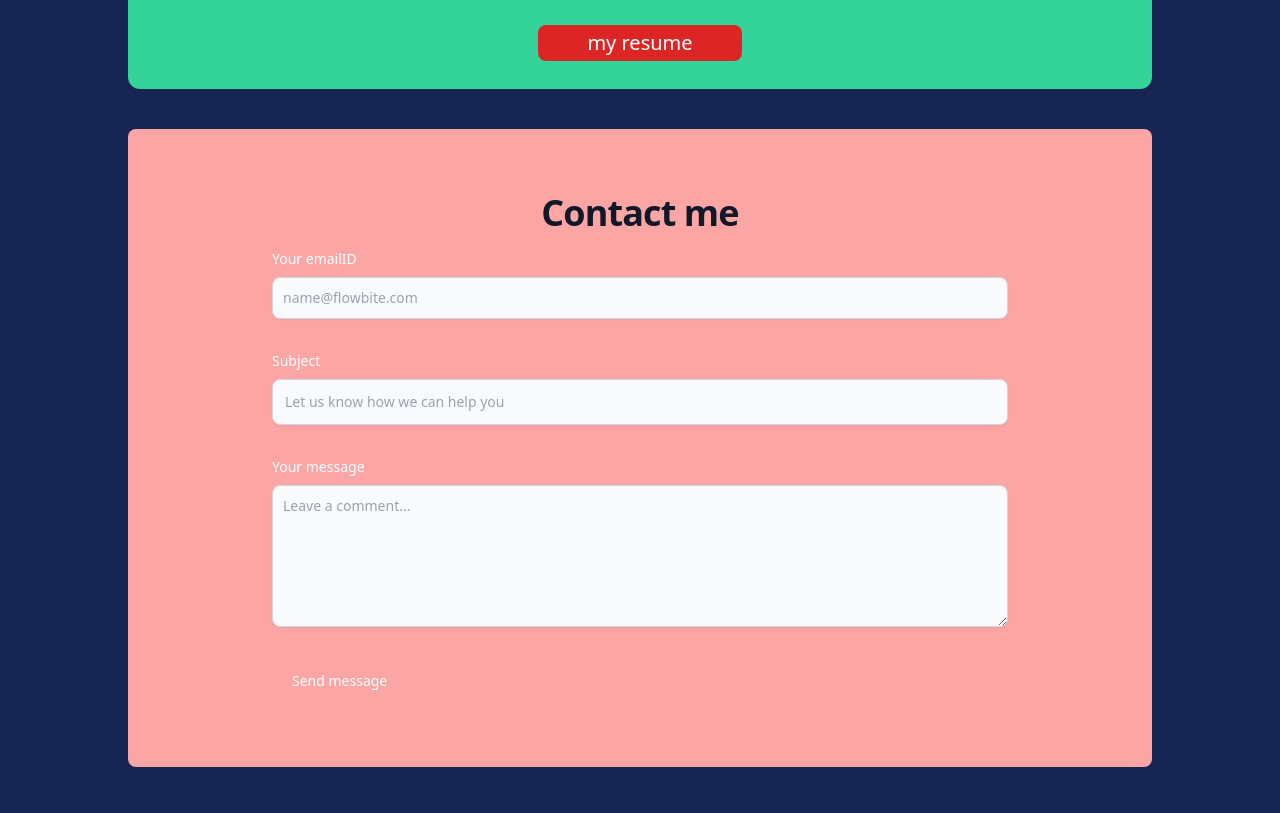
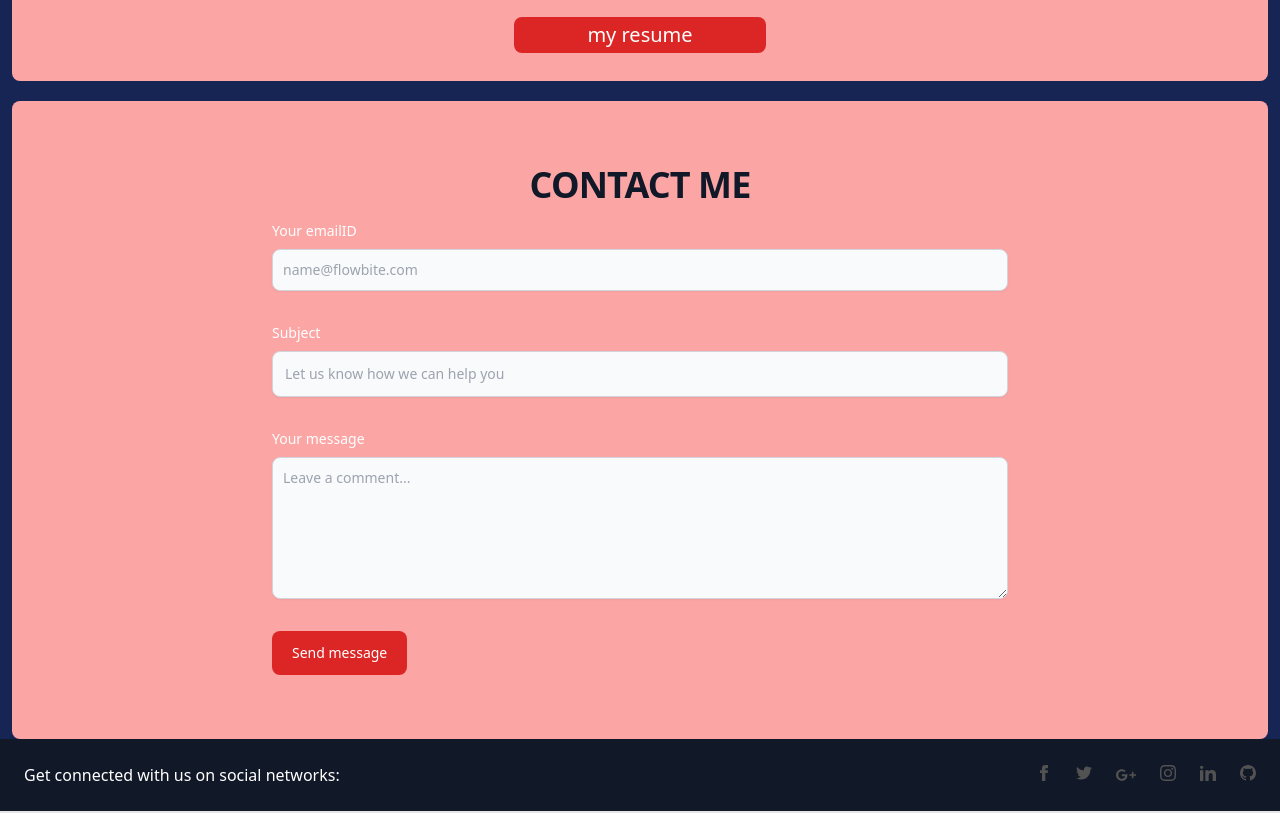
Before and after one commit to satyam0002/port3, a plain HTML site: page index.html in a window 1280 px wide. Shown: the part 1314-2127 px from the top of the page. Drawn offline with nearby package versions, Linux system fonts and the light colour scheme.

Commit message:
changes suggested

```diff
--- a/index.html
+++ b/index.html
@@ -12,23 +12,23 @@
 </head>
 <body class="bg-blue-950 text-white">
    <header class="bg-slate-800">
-    <div class="container flex flex-col md:flex-row justify-between items-center mx-auto px-8 md:px-14 lg:px-24 w-full">
-        <div class="text-lg font-bold">MY NAME</div>
+    <div class="container flex flex-col md:flex-row justify-between items-center mx-auto px-8 px-14 lg:px-24 w-full">
+        <div class="text-lg font-bold">JOHN</div>
         <div class=" flex flex-col md:flex-row sm:space-x-12 items-center">
             <a href="#ab" class="">ABOUT ME</a>
             <a href="#wo">PROJECT</a>
             <a href="#exp">EXPERIENCE</a>
             <a href="#co"><button class=" font-bold">Hire me</button></a>
         </div>
-        <div class="md:hidden">
+        <!-- <div class="md:hidden">
             <svg width="26" height="18" viewBox="0 0 26 18" fill="none" xmlns="http://www.w3.org/2000/svg"><path d="M13 17.5H0.25V14.6667H13V17.5ZM25.75 10.4167H0.25V7.58333H25.75V10.4167ZM25.75 3.33333H13V0.5H25.75V3.33333Z" fill="white"/></svg>
-        </div>
+        </div>  -->
     </div>
    </header>
    <!-- navbar -->
 
 
-   <div class="container flex md:flex-row flex-col justify-between items-center mx-auto  lg:px-24 w-full py-20" id='ab'>
+   <div class="container flex md:flex-row flex-col justify-between items-center mx-auto mx-8 lg:px-24 w-full py-20  px-10" id='ab'>
     <div class="md:w-3/5 flex flex-col justify-center text-xl">
       Lorem ipsum dolor sit amet consectetur adipisicing elit. Debitis eaque expedita labore repellat necessitatibus qui praesentium nobis, neque vitae nulla vel eius, asperiores adipisci et fuga numquam cumque sint voluptate Lorem ipsum dolor sit amet consectetur adipisicing elit. Illum hic pariatuSSSr voluptas reprehenderit similique repudiandae soluta est, quasi minus, a aut cumque distinctio sequi sit, vitae accusamus nam sed neque!
       <button class="my-12 bg-red-700 w-2/6 hover:scale-125 overflow-hidden">read about me </button>
@@ -40,7 +40,7 @@
   <!-- about -->
 
 
-  <div class=" mt-20 md:px-14 lg:px-24 w-full mx-auto" id='wo'>
+  <div class=" mt-20 px-10 md:px-14 lg:px-24 w-full mx-auto" id='wo'>
    <h1 class="text-4xl text-center "> project </h1>
 
    <div class="w-full mx-auto grid lg:grid-cols-4 md:grid-cols-2 gap-6 py-10">
@@ -86,7 +86,7 @@
 
 
 
- <div class="mx-auto bg-emerald-400 md:mx-32 rounded-xl flex flex-col justify-center items-center" id="exp">
+ <div class=" bg-red-300 2 rounded-lg mx-8 my-5 md:mx-3 flex flex-col justify-center items-center" id="exp">
     <div class="py-4">
         <h1 class="text-2xl text-center">MY EXPERIENCE</h1>
     </div>
@@ -104,9 +104,9 @@
 
 
 
-  <section class="bg-red-300 md:mx-32 rounded-lg my-10" id="co">
+  <section class="bg-red-300 2 rounded-lg mx-8 my-5 md:mx-3 mb-0" id="co">
     <div class="py-8 lg:py-16 px-4 mx-auto max-w-screen-md">
-        <h2 class="mb-4 text-4xl tracking-tight font-extrabold text-center text-gray-900 dark:text-white">Contact me</h2>
+        <h2 class="mb-4 text-4xl tracking-tight font-extrabold text-center text-gray-900 dark:text-white">CONTACT ME</h2>
         <!-- <p class="mb-8 lg:mb-16 font-light text-center text-gray-500 dark:text-gray-400 sm:text-xl">Got a technical issue? Want to send feedback about a beta feature? Need details about our Business plan? Let us know.</p> -->
         <form action="#" class="space-y-8">
             <div>
@@ -121,13 +121,88 @@
                 <label for="message" class="block mb-2 text-sm font-medium text-white">Your message</label>
                 <textarea id="message" rows="6" class="block p-2.5 w-full text-sm text-gray-900 bg-gray-50 rounded-lg shadow-sm border border-gray-300 focus:ring-primary-500 focus:border-primary-500 dark:bg-gray-700 dark:border-gray-600 dark:placeholder-gray-400 dark:text-white dark:focus:ring-primary-500 dark:focus:border-primary-500" placeholder="Leave a comment..."></textarea>
             </div>
-            <button type="submit" class="py-3 px-5 text-sm font-medium text-center text-white rounded-lg bg-primary-700 sm:w-fit hover:bg-primary-800 focus:ring-4 focus:outline-none focus:ring-primary-300 dark:bg-primary-600 dark:hover:bg-primary-700 dark:focus:ring-primary-800 bg-darkBlue hover:scale-125 overflow-hidden">Send message</button>
+            <button type="submit" class="py-3 px-5 text-sm font-medium text-center text-white rounded-lg bg-primary-700 sm:w-fit hover:bg-primary-800 focus:ring-4 focus:outline-none focus:ring-primary-300 dark:bg-primary-600 dark:hover:bg-primary-700 dark:focus:ring-primary-800 bg-darkBlue hover:scale-125 overflow-hidden bg-red-600">Send message</button>
         </form>
     </div>
   </section>
   <!-- contact me -->
 
 
+  <footer class="bg-gray-900 text-white">
+    <div
+    class="flex items-center justify-center border-b-2 border-neutral-200 p-6 dark:border-neutral-500 lg:justify-between">
+    <div class="mr-12 hidden lg:block">
+      <span>Get connected with us on social networks:</span>
+    </div>
+    <!-- Social network icons container -->
+    <div class="flex justify-center">
+      <a href="#!" class="mr-6 text-neutral-600 dark:text-neutral-200">
+        <svg
+          xmlns="http://www.w3.org/2000/svg"
+          class="h-4 w-4"
+          fill="currentColor"
+          viewBox="0 0 24 24">
+          <path
+            d="M9 8h-3v4h3v12h5v-12h3.642l.358-4h-4v-1.667c0-.955.192-1.333 1.115-1.333h2.885v-5h-3.808c-3.596 0-5.192 1.583-5.192 4.615v3.385z" />
+        </svg>
+      </a>
+      <a href="#!" class="mr-6 text-neutral-600 dark:text-neutral-200">
+        <svg
+          xmlns="http://www.w3.org/2000/svg"
+          class="h-4 w-4"
+          fill="currentColor"
+          viewBox="0 0 24 24">
+          <path
+            d="M24 4.557c-.883.392-1.832.656-2.828.775 1.017-.609 1.798-1.574 2.165-2.724-.951.564-2.005.974-3.127 1.195-.897-.957-2.178-1.555-3.594-1.555-3.179 0-5.515 2.966-4.797 6.045-4.091-.205-7.719-2.165-10.148-5.144-1.29 2.213-.669 5.108 1.523 6.574-.806-.026-1.566-.247-2.229-.616-.054 2.281 1.581 4.415 3.949 4.89-.693.188-1.452.232-2.224.084.626 1.956 2.444 3.379 4.6 3.419-2.07 1.623-4.678 2.348-7.29 2.04 2.179 1.397 4.768 2.212 7.548 2.212 9.142 0 14.307-7.721 13.995-14.646.962-.695 1.797-1.562 2.457-2.549z" />
+        </svg>
+      </a>
+      <a href="#!" class="mr-6 text-neutral-600 dark:text-neutral-200">
+        <svg
+          xmlns="http://www.w3.org/2000/svg"
+          class="h-5 w-5"
+          fill="currentColor"
+          viewBox="0 0 24 24">
+          <path
+            d="M7 11v2.4h3.97c-.16 1.029-1.2 3.02-3.97 3.02-2.39 0-4.34-1.979-4.34-4.42 0-2.44 1.95-4.42 4.34-4.42 1.36 0 2.27.58 2.79 1.08l1.9-1.83c-1.22-1.14-2.8-1.83-4.69-1.83-3.87 0-7 3.13-7 7s3.13 7 7 7c4.04 0 6.721-2.84 6.721-6.84 0-.46-.051-.81-.111-1.16h-6.61zm0 0 17 2h-3v3h-2v-3h-3v-2h3v-3h2v3h3v2z"
+            fill-rule="evenodd"
+            clip-rule="evenodd" />
+        </svg>
+      </a>
+      <a href="#!" class="mr-6 text-neutral-600 dark:text-neutral-200">
+        <svg
+          xmlns="http://www.w3.org/2000/svg"
+          class="h-4 w-4"
+          fill="currentColor"
+          viewBox="0 0 24 24">
+          <path
+            d="M12 2.163c3.204 0 3.584.012 4.85.07 3.252.148 4.771 1.691 4.919 4.919.058 1.265.069 1.645.069 4.849 0 3.205-.012 3.584-.069 4.849-.149 3.225-1.664 4.771-4.919 4.919-1.266.058-1.644.07-4.85.07-3.204 0-3.584-.012-4.849-.07-3.26-.149-4.771-1.699-4.919-4.92-.058-1.265-.07-1.644-.07-4.849 0-3.204.013-3.583.07-4.849.149-3.227 1.664-4.771 4.919-4.919 1.266-.057 1.645-.069 4.849-.069zm0-2.163c-3.259 0-3.667.014-4.947.072-4.358.2-6.78 2.618-6.98 6.98-.059 1.281-.073 1.689-.073 4.948 0 3.259.014 3.668.072 4.948.2 4.358 2.618 6.78 6.98 6.98 1.281.058 1.689.072 4.948.072 3.259 0 3.668-.014 4.948-.072 4.354-.2 6.782-2.618 6.979-6.98.059-1.28.073-1.689.073-4.948 0-3.259-.014-3.667-.072-4.947-.196-4.354-2.617-6.78-6.979-6.98-1.281-.059-1.69-.073-4.949-.073zm0 5.838c-3.403 0-6.162 2.759-6.162 6.162s2.759 6.163 6.162 6.163 6.162-2.759 6.162-6.163c0-3.403-2.759-6.162-6.162-6.162zm0 10.162c-2.209 0-4-1.79-4-4 0-2.209 1.791-4 4-4s4 1.791 4 4c0 2.21-1.791 4-4 4zm6.406-11.845c-.796 0-1.441.645-1.441 1.44s.645 1.44 1.441 1.44c.795 0 1.439-.645 1.439-1.44s-.644-1.44-1.439-1.44z" />
+        </svg>
+      </a>
+      <a href="#!" class="mr-6 text-neutral-600 dark:text-neutral-200">
+        <svg
+          xmlns="http://www.w3.org/2000/svg"
+          class="h-4 w-4"
+          fill="currentColor"
+          viewBox="0 0 24 24">
+          <path
+            d="M4.98 3.5c0 1.381-1.11 2.5-2.48 2.5s-2.48-1.119-2.48-2.5c0-1.38 1.11-2.5 2.48-2.5s2.48 1.12 2.48 2.5zm.02 4.5h-5v16h5v-16zm7.982 0h-4.968v16h4.969v-8.399c0-4.67 6.029-5.052 6.029 0v8.399h4.988v-10.131c0-7.88-8.922-7.593-11.018-3.714v-2.155z" />
+        </svg>
+      </a>
+      <a href="#!" class="text-neutral-600 dark:text-neutral-200">
+        <svg
+          xmlns="http://www.w3.org/2000/svg"
+          class="h-4 w-4"
+          fill="currentColor"
+          viewBox="0 0 24 24">
+          <path
+            d="M12 0c-6.626 0-12 5.373-12 12 0 5.302 3.438 9.8 8.207 11.387.599.111.793-.261.793-.577v-2.234c-3.338.726-4.033-1.416-4.033-1.416-.546-1.387-1.333-1.756-1.333-1.756-1.089-.745.083-.729.083-.729 1.205.084 1.839 1.237 1.839 1.237 1.07 1.834 2.807 1.304 3.492.997.107-.775.418-1.305.762-1.604-2.665-.305-5.467-1.334-5.467-5.931 0-1.311.469-2.381 1.236-3.221-.124-.303-.535-1.524.117-3.176 0 0 1.008-.322 3.301 1.23.957-.266 1.983-.399 3.003-.404 1.02.005 2.047.138 3.006.404 2.291-1.552 3.297-1.23 3.297-1.23.653 1.653.242 2.874.118 3.176.77.84 1.235 1.911 1.235 3.221 0 4.609-2.807 5.624-5.479 5.921.43.372.823 1.102.823 2.222v3.293c0 .319.192.694.801.576 4.765-1.589 8.199-6.086 8.199-11.386 0-6.627-5.373-12-12-12z" />
+        </svg>
+      </a>
+    </div>
+</div>
+  </footer>
+
+
 
 
 </body>
```
